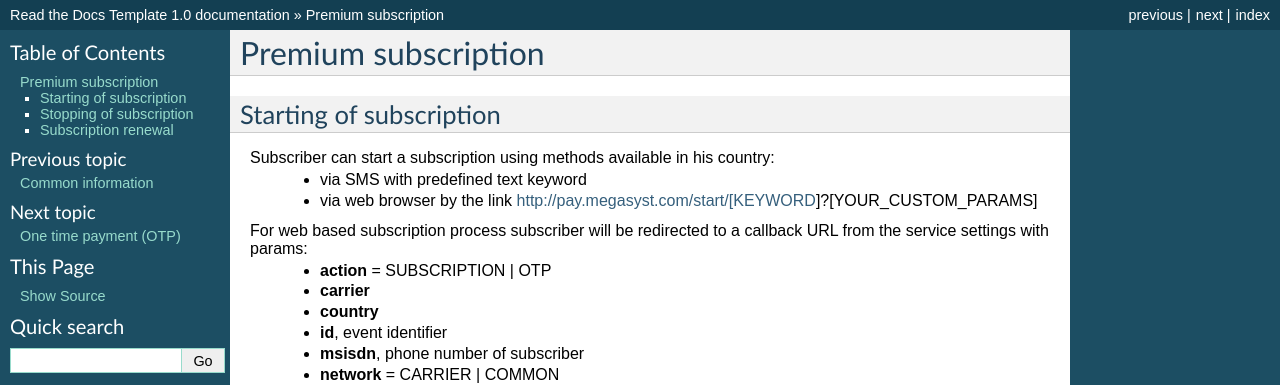
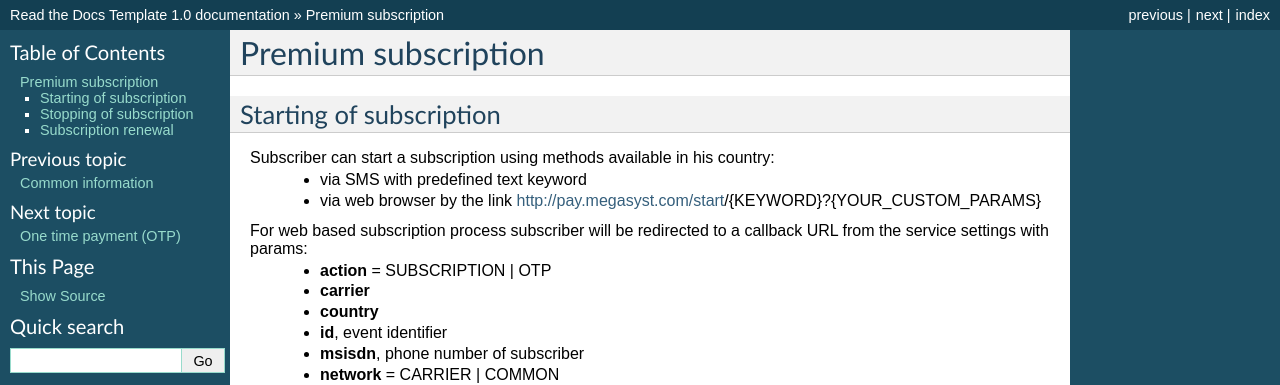
Before and after one commit to megasyst/lab, a Sphinx documentation site: the page built from docs/2_subscription.rst, in a window 1280 px wide. Shown: the top 385 px of the page. Built offline with Sphinx 7.4.7, drawn with Linux system fonts in a browser that asks for light colours.

Commit message:
Markup fixed

```diff
--- a/docs/2_subscription.rst
+++ b/docs/2_subscription.rst
@@ -7,7 +7,7 @@ Starting of subscription
 
 Subscriber can start a subscription using methods available in his country:
   * via SMS with predefined text keyword
-  * via web browser by the link http://pay.megasyst.com/start/[KEYWORD]?[YOUR_CUSTOM_PARAMS]
+  * via web browser by the link http://pay.megasyst.com/start/{KEYWORD}?{YOUR_CUSTOM_PARAMS}
 
 For web based subscription process subscriber will be redirected to a callback URL from the service settings with params:
   * **action** = SUBSCRIPTION | OTP
```
